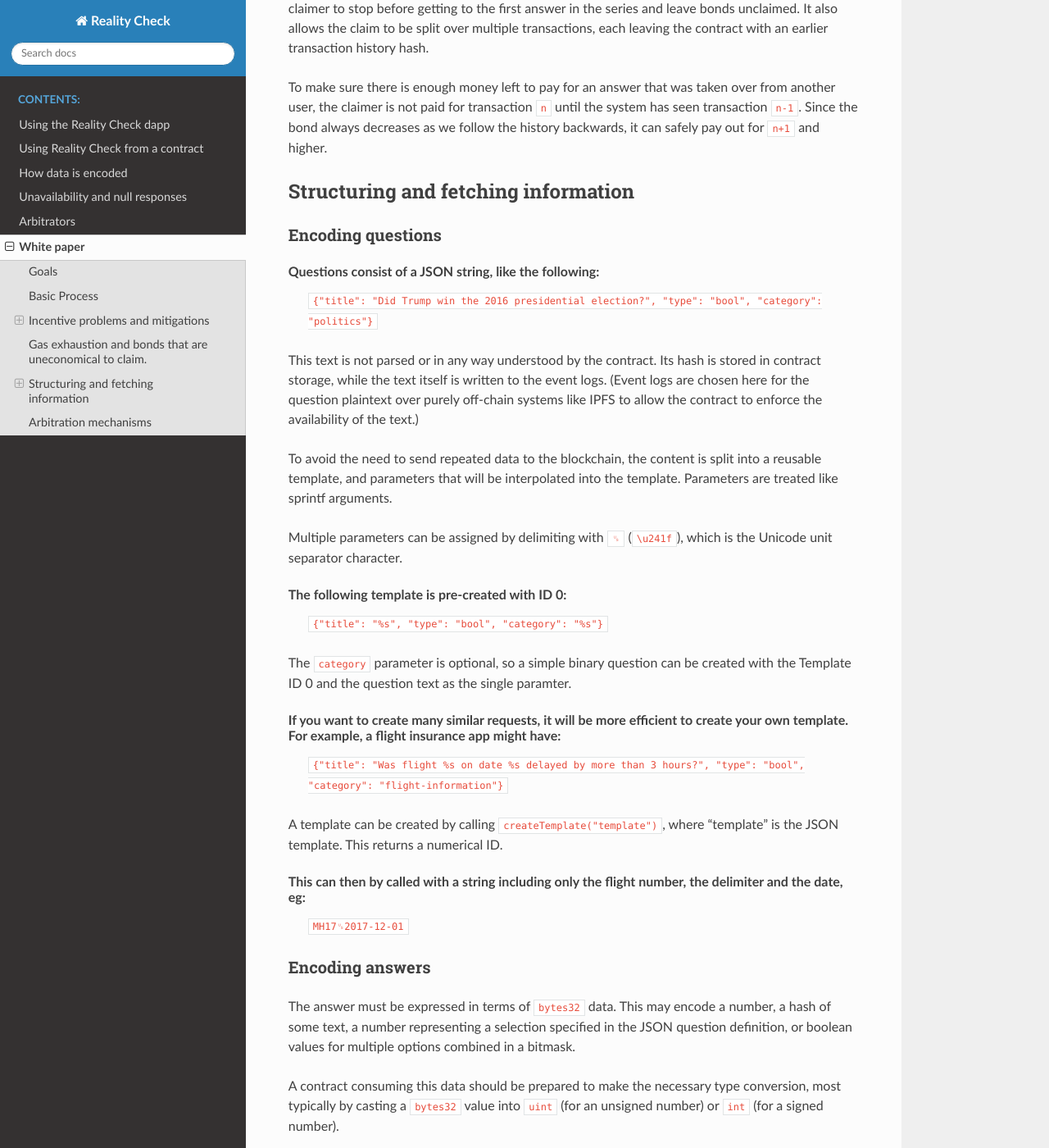
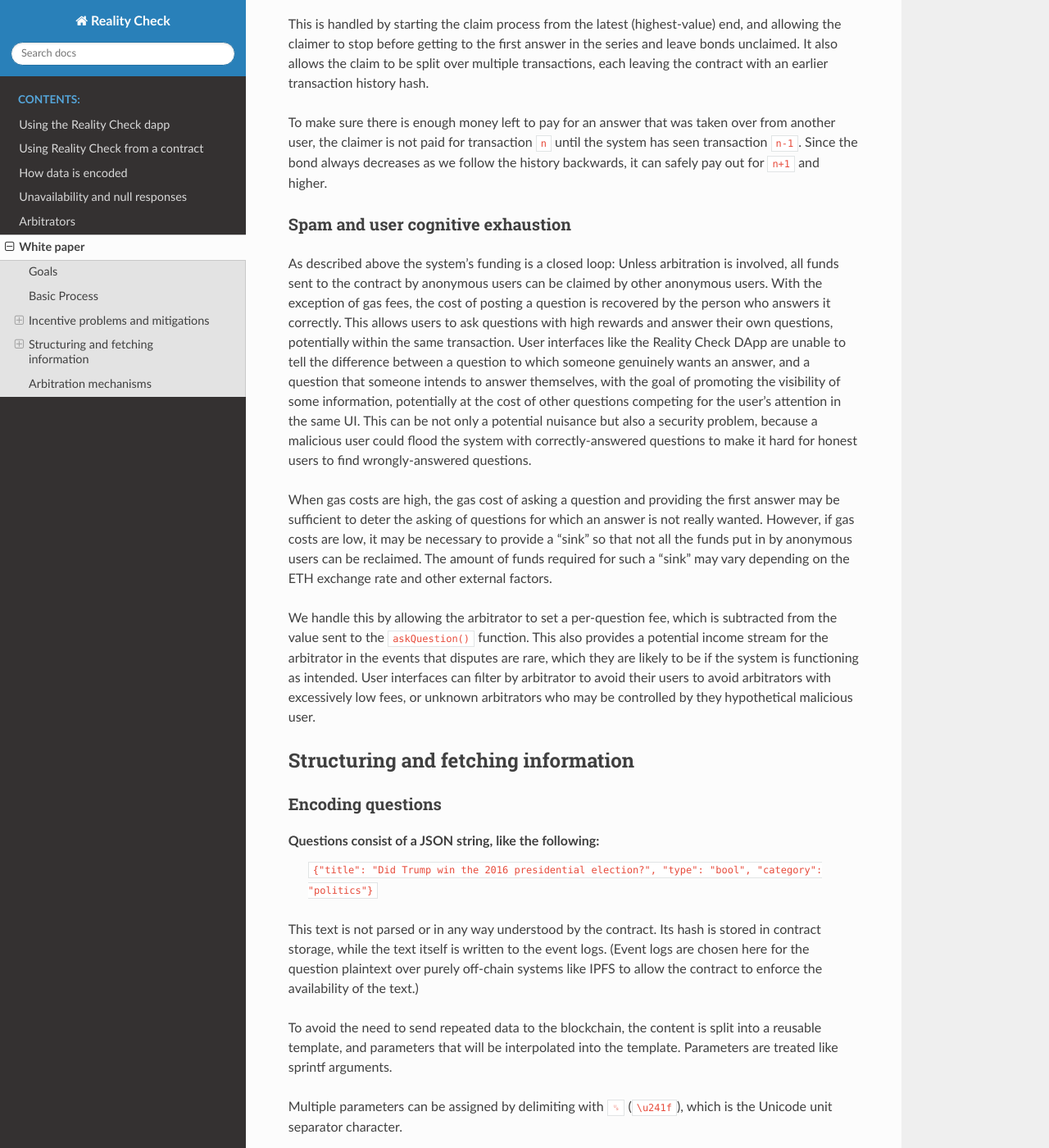
Before and after one commit to realitio/realitio-dapp, a Sphinx documentation site: the page built from docs/whitepaper.rst, in a window 1280 px wide and 1400 px high, scrolled down 3478 px. Shown: the whole window at 82% size. Built offline with Sphinx 7.4.7 and the Read the Docs theme 2.0.0, drawn with Linux system fonts in a browser that asks for light colours; some of the changed text lies outside the part shown.

Commit message:
Document the arbitrator-specified per-question fee in the whitepaper.

```diff
--- a/docs/whitepaper.rst
+++ b/docs/whitepaper.rst
@@ -19,6 +19,7 @@ Basic Process
    * The question text and terms. (See "Encoding questions" below.)
    * The ``timeout``, which is how many seconds since the last answer the system will wait before finalizing on it.
    * The ``arbitrator``, which is the address of a contract that will be able to intervene and decide the final answer, in return for a fee.
+   * Optionally, an ``opening_ts``, setting specifying the earliest it should be permitted to answer the question.
 
 * Anyone can post an answer by calling the ``submitAnswer()`` function. They must supply a bond with their answer.
 * Supplying an answer sets their answer as the "official" answer, and sets the clock ticking until the ``timeout`` elapses and system finalizes on that answer.
@@ -80,7 +81,7 @@ The system has been implemented with the goal of making it as cheap as practical
 In future it may be also useful to use an on-chain gas price oracle to detect conditions of low availability.
 
 Gas exhaustion and bonds that are uneconomical to claim.
---------------------------------------------------------
+~~~~~~~~~~~~~~~~~~~~~~~~~~~~~~~~~~~~~~~~~~~~~~~~~~~~~~~~
 
 Unless specified by the creator of a question, the system does not force a minimum value on the size of any given bond. Although the doubling process puts a practical limit on the number of answers it may reasonably be expected to handle, there may still be a number of very small bonds submitted before the recoverable bonds reach the value of the gas required to recover them.
 
@@ -89,6 +90,15 @@ In theory the gas required to claim bonds for all the answers that have been sup
 This is handled by starting the claim process from the latest (highest-value) end, and allowing the claimer to stop before getting to the first answer in the series and leave bonds unclaimed. It also allows the claim to be split over multiple transactions, each leaving the contract with an earlier transaction history hash.
 
 To make sure there is enough money left to pay for an answer that was taken over from another user, the claimer is not paid for transaction ``n`` until the system has seen transaction ``n-1``. Since the bond always decreases as we follow the history backwards, it can safely pay out for ``n+1`` and higher.
+
+Spam and user cognitive exhaustion
+~~~~~~~~~~~~~~~~~~~~~~~~~~~~~~~~~~
+
+As described above the system's funding is a closed loop: Unless arbitration is involved, all funds sent to the contract by anonymous users can be claimed by other anonymous users. With the exception of gas fees, the cost of posting a question is recovered by the person who answers it correctly. This allows users to ask questions with high rewards and answer their own questions, potentially within the same transaction. User interfaces like the Reality Check DApp are unable to tell the difference between a question to which someone genuinely wants an answer, and a question that someone intends to answer themselves, with the goal of promoting the visibility of some information, potentially at the cost of other questions competing for the user's attention in the same UI. This can be not only a potential nuisance but also a security problem, because a malicious user could flood the system with correctly-answered questions to make it hard for honest users to find wrongly-answered questions.
+
+When gas costs are high, the gas cost of asking a question and providing the first answer may be sufficient to deter the asking of questions for which an answer is not really wanted. However, if gas costs are low, it may be necessary to provide a "sink" so that not all the funds put in by anonymous users can be reclaimed. The amount of funds required for such a "sink" may vary depending on the ETH exchange rate and other external factors.
+
+We handle this by allowing the arbitrator to set a per-question fee, which is subtracted from the value sent to the ``askQuestion()`` function. This also provides a potential income stream for the arbitrator in the events that disputes are rare, which they are likely to be if the system is functioning as intended. User interfaces can filter by arbitrator to avoid their users to avoid arbitrators with excessively low fees, or unknown arbitrators who may be controlled by they hypothetical malicious user.
 
 Structuring and fetching information
 ------------------------------------
```
Also changed, not shown: other parts of docs/whitepaper.rst (+1 -1 lines).
